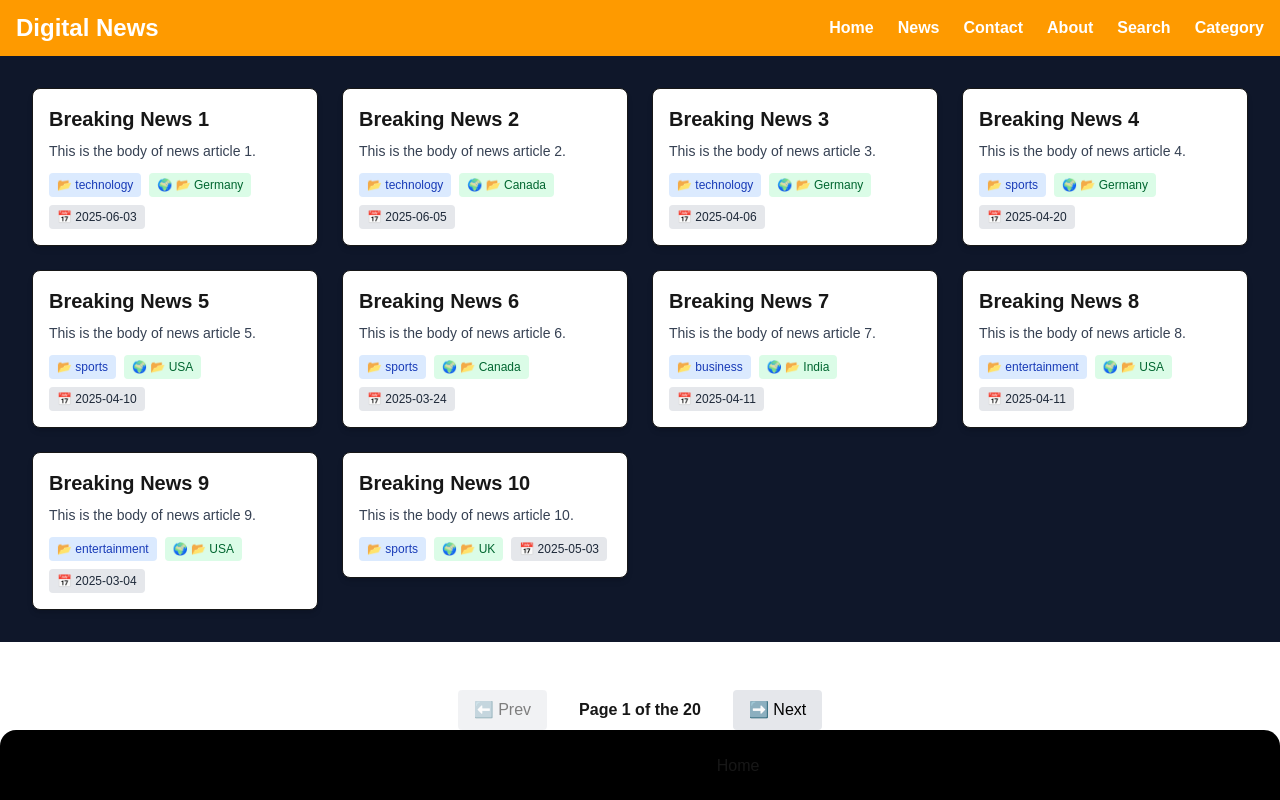
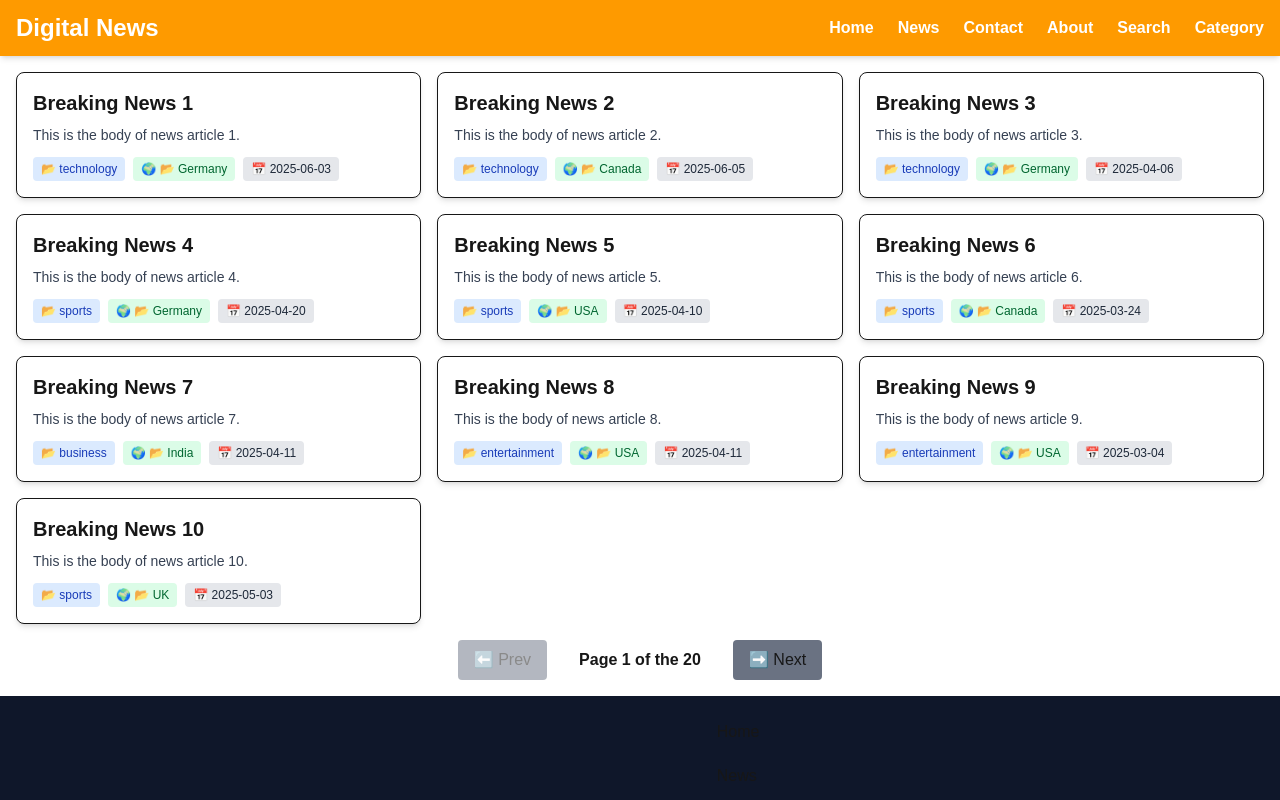
Before and after one commit to hitencodes01/01_next_project, a Next.js app: page / in a window 1280 px wide. Shown: the top 800 px of the page. Built offline with nearby package versions, Linux system fonts and the light colour scheme.

Commit message:
improved UI

```diff
--- a/app/about/page.js
+++ b/app/about/page.js
@@ -1,4 +1,4 @@
-import Header from "@/components/Header";
+
 export const metadata ={
   title : "About"
 }
--- a/app/category/[categoryTypes]/page.js
+++ b/app/category/[categoryTypes]/page.js
@@ -1,12 +1,21 @@
-import CardContainer from "@/components/CardContainer"
-import newsData from "@/data/newsData"
-export default async function CategoryTypes({params}) {
-  const {categoryTypes} = await params
-  const filteredNews = newsData.filter(item => item.category === categoryTypes)
+import CardContainer from "@/components/CardContainer";
+import newsData from "@/data/newsData";
+export async function generateMetasata({ params }) {
+  const { categoryTypes } = await params;
+  return {
+    title: `${categoryTypes.toUpperCase()} | Digital News`,
+    description: `Latest ${categoryTypes} news on Digital News platform.`,
+  };
+}
+export default async function CategoryTypes({ params }) {
+  const { categoryTypes } = await params;
+  const filteredNews = newsData.filter(
+    (item) => item.category === categoryTypes
+  );
   return (
     <div>
       <h1 className="header-1">Category : {categoryTypes.toUpperCase()}</h1>
       <CardContainer data={filteredNews} />
     </div>
-  )
+  );
 }
--- a/app/category/page.js
+++ b/app/category/page.js
@@ -1,5 +1,8 @@
 import newsData from "@/data/newsData";
 import Link from "next/link";
+export const metadata ={
+  title:"Category"
+}
 export default function Category() {
   const uniqueCategories = [...new Set(newsData.map((item) => item.category))];
   return (
--- a/app/layout.js
+++ b/app/layout.js
@@ -19,6 +19,7 @@ export const metadata = {
     default : "Digital News"
   },
   description: "Generated by create next app",
+  viewport: "width=device-width, initial-scale=1.0"
 };
 
 export default function RootLayout({ children }) {
--- a/app/search/page.js
+++ b/app/search/page.js
@@ -1,11 +1,11 @@
-import SearchNews from "@/components/SearchNews";
 import SearchPagination from "@/components/SearchPagination";
-import newsData from "@/data/newsData";
+export const metadata ={
+  title:"Search"
+}
 export default function Search() {
   return (
     <div>
         <h1 className="header-1">Search in Digital News</h1>
-        {/* <SearchNews newsData={newsData} /> */}
         <SearchPagination />
     </div>
   )
--- a/components/CardContainer.js
+++ b/components/CardContainer.js
@@ -4,7 +4,7 @@ const CardContainer = ({ data = [] }) => {
   if (!data.length) return <p className="text-center text-gray-500">No news to display.</p>;
 
   return (
-    <div className="grid grid-cols-1 sm:grid-cols-2 lg:grid-cols-3 gap-4">
+    <div className="grid grid-cols-1 sm:grid-cols-2 md:grid-cols-3 gap-4 p-4">
       {data.map(({ id, title, body, category, country, date }) => (
         <Card
           key={id}
--- a/components/Footer.js
+++ b/components/Footer.js
@@ -2,7 +2,7 @@ import Link from "next/link";
 
 export default function Footer() {
   return (
-    <div className="bg-black w-full p-6  rounded-2xl">
+    <div className="w-full p-6" style={{backgroundColor : "#0f172a"}}>
       <div className="flex flex-row justify-center gap-10 items-center ">
         <h1 className="text-3xl text-white font-bold text-center">
           {" "}
--- a/components/Pagination.js
+++ b/components/Pagination.js
@@ -1,7 +1,7 @@
 "use client";
 import newsData from "@/data/newsData";
 import { useEffect, useState } from "react";
-import Card from "./Card";
+import CardContainer from "./CardContainer";
 const itemsPerPage = 10;
 export default function Pagination() {
   const [currentPage, setCurrentPage] = useState(1);
@@ -15,26 +15,12 @@ export default function Pagination() {
     },[currentPage , setCurrentPage])
   return (
     <div>
-      <ul className="card-container">
-        {currentNews.map((items) => (
-          <li key={items.id}>
-            <Card
-              title={items.title}
-              body={items.body}
-              category={items.category}
-              date={items.date}
-              country={items.country}
-              key={items.id}
-            />
-          </li>
-        ))}
-      </ul>
-      <br />
-      <div className="mt-6 flex justify-center gap-4">
+      <CardContainer data={currentNews} />
+      <div className="flex justify-center gap-4 mb-4">
         <button
           disabled={currentPage === 1}
           onClick={() => setCurrentPage((prev) => Math.max(prev-1 , 1)) }
-          className="px-4 py-2 bg-gray-200 rounded disabled:opacity-50 text-black"
+          className="px-4 py-2 bg-gray-500 hover:bg-gray-600 rounded transition disabled:opacity-50 focus:ring focus:ring-offset-2"
         >
           ⬅️ Prev
         </button>
@@ -47,7 +33,7 @@ export default function Pagination() {
           onClick={() =>
             setCurrentPage((prev) => Math.min(prev + 1, totalPage))
           }
-          className="px-4 py-2 bg-gray-200 rounded disabled:opacity-50 text-black"
+          className="px-4 py-2 bg-gray-500 hover:bg-gray-600 rounded transition disabled:opacity-50 focus:ring focus:ring-offset-2"
         >
           ➡️ Next
         </button>
--- a/components/SearchNews.js
+++ b/components/SearchNews.js
@@ -1,29 +1,28 @@
 "use client";
 import { useEffect, useState } from "react";
 import CardContainer from "./CardContainer";
-export default function SearchNews({newsData}) {
+export default function SearchNews({ newsData }) {
   const [query, setQuery] = useState("");
-  const [filteredNews ,setFilteredNews] = useState([])
+  const [filteredNews, setFilteredNews] = useState([]);
   useEffect(() => {
     const result = newsData.filter(
       (item) =>
         item.title.toLowerCase().includes(query.toLowerCase()) ||
         item.body.toLowerCase().includes(query.toLowerCase())
     );
-    setFilteredNews(result)
-  }, [query,setQuery]);
+    setFilteredNews(result);
+  }, [query, setQuery]);
 
   return (
     <div className="">
       <div className="search-bar">
-      <label htmlFor="searchInput">Search</label>
-      <input
-        type="text"
-        value={query}
-        id="searchInput"
-        placeholder="search for ..."
-        onChange={(e) => setQuery(e.target.value)}
-      />
+        <input
+          value={query}
+          type="text"
+          placeholder="Search news..."
+          className="w-full max-w-md border border-gray-300 px-4 py-2 rounded focus:outline-none focus:ring focus:ring-blue-300"
+          onChange={(e) => setQuery(e.target.value)}
+        />
       </div>
       <CardContainer data={filteredNews} />
     </div>
--- a/components/SearchPagination.js
+++ b/components/SearchPagination.js
@@ -7,7 +7,6 @@ export default function SearchPagination() {
   const [query, setQuery] = useState("");
   const [filteredNews, setFilteredNews] = useState([]);
   const itemsPerPage = 10;
-
 
   //   filtering news
   useEffect(() => {
@@ -40,12 +39,11 @@ export default function SearchPagination() {
         )}
 
         <div className="search-bar">
-          <label htmlFor="searchInput">Search</label>
           <input
+            value={query}
             type="text"
-            value={query}
-            id="searchInput"
-            placeholder="search for ..."
+            placeholder="Search news..."
+            className="w-full max-w-md border border-gray-300 px-4 py-2 rounded focus:outline-none focus:ring focus:ring-blue-300"
             onChange={(e) => setQuery(e.target.value)}
           />
         </div>
@@ -59,7 +57,7 @@ export default function SearchPagination() {
           <button
             disabled={currentPage === 1}
             onClick={() => setCurrentPage((prev) => Math.max(prev - 1, 1))}
-            className="px-4 py-2 bg-gray-200 rounded disabled:opacity-50 text-black"
+            className="px-4 py-2 bg-gray-500 hover:bg-gray-600 rounded transition disabled:opacity-50 focus:ring focus:ring-offset-2"
           >
             ⬅️ Prev
           </button>
@@ -72,7 +70,7 @@ export default function SearchPagination() {
             onClick={() =>
               setCurrentPage((prev) => Math.min(prev + 1, totalPage))
             }
-            className="px-4 py-2 bg-gray-200 rounded disabled:opacity-50 text-black"
+            className="px-4 py-2 bg-gray-500 hover:bg-gray-600 rounded transition disabled:opacity-50 focus:ring focus:ring-offset-2"
           >
             ➡️ Next
           </button>
```
